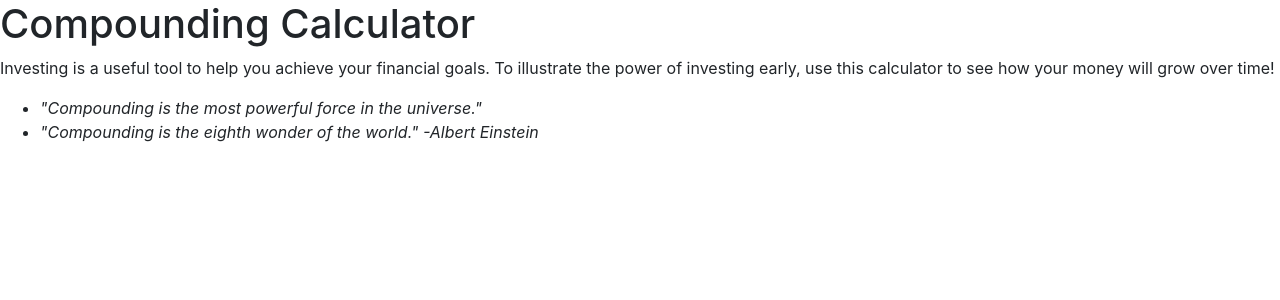
After one commit to rahulsarathy/yield-curve, a Django app: template templates/compound.html in a window 1280 px wide. The commit adds this page. Shown: the top 300 px of the page. Run offline with Django 3.2, Linux system fonts and the light colour scheme; the template is opened without the code that fills it, so the values that code supplies are empty; some libraries are stand-ins or nearby versions.

Commit message:
Add a basic webpage for the compounding calculator.

```diff
--- a/charting/urls.py
+++ b/charting/urls.py
@@ -3,6 +3,10 @@ from django.conf.urls import url
 
 
 urlpatterns = [
+  # Bond yield chart
   url(r'^$', views.index, name='index'),
   url(r'api/v1/bond_yield/(?P<date>[0-9]{8})$', views.BondYieldData.as_view(), name='bond-yield-retrieve'),
+
+  # Compounding calculator
+  url(r'^compound/$', views.compound, name='compound'),
 ]
--- /dev/null
+++ b/templates/compound.html
@@ -0,0 +1,21 @@
+{% load staticfiles %}
+
+<!doctype html>
+<html lang="en">
+<head>
+  <title>Compounding Calculator</title>
+  <link rel="stylesheet" href="https://stackpath.bootstrapcdn.com/bootstrap/4.3.1/css/bootstrap.min.css" integrity="sha384-ggOyR0iXCbMQv3Xipma34MD+dH/1fQ784/j6cY/iJTQUOhcWr7x9JvoRxT2MZw1T" crossorigin="anonymous">
+</head>
+<body>
+  <h1>Compounding Calculator</h1>
+  <p>
+    Investing is a useful tool to help you achieve your financial goals. To
+    illustrate the power of investing early, use this calculator to see how
+    your money will grow over time!
+  </p>
+  <ul>
+    <li><i>"Compounding is the most powerful force in the universe."</i></li>
+    <li><i>"Compounding is the eighth wonder of the world." -Albert Einstein</i></li>
+  </ul>
+</body>
+</html>
--- a/templates/index.html
+++ b/templates/index.html
@@ -22,5 +22,6 @@
   <p>Date: <input type="text" id="datepicker"></p>
   <canvas id="compressed"></canvas>
   <canvas id="uncompressed"></canvas>
+  <a href="/compound">Compounding Calculator</a>
 </body>
 </html>
```
Also changed, not shown: charting/views.py (+7 -0 lines).
